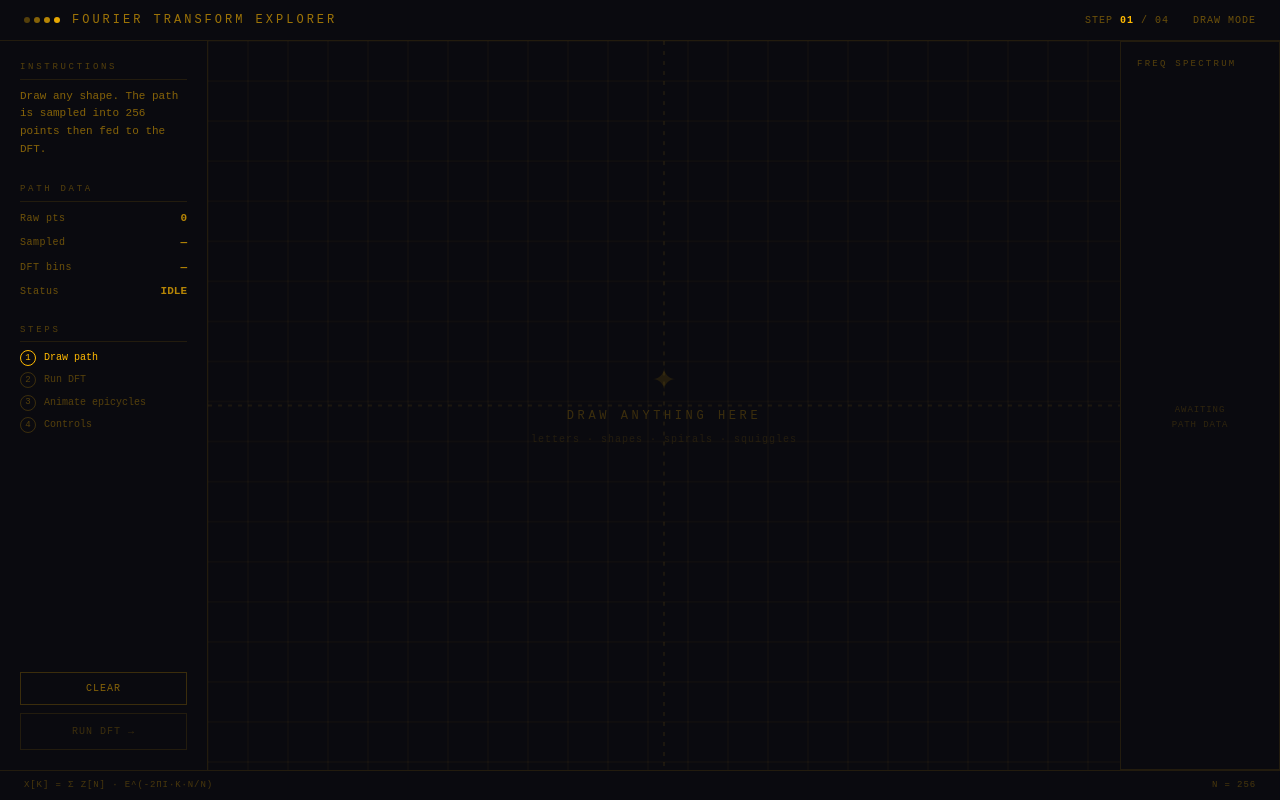
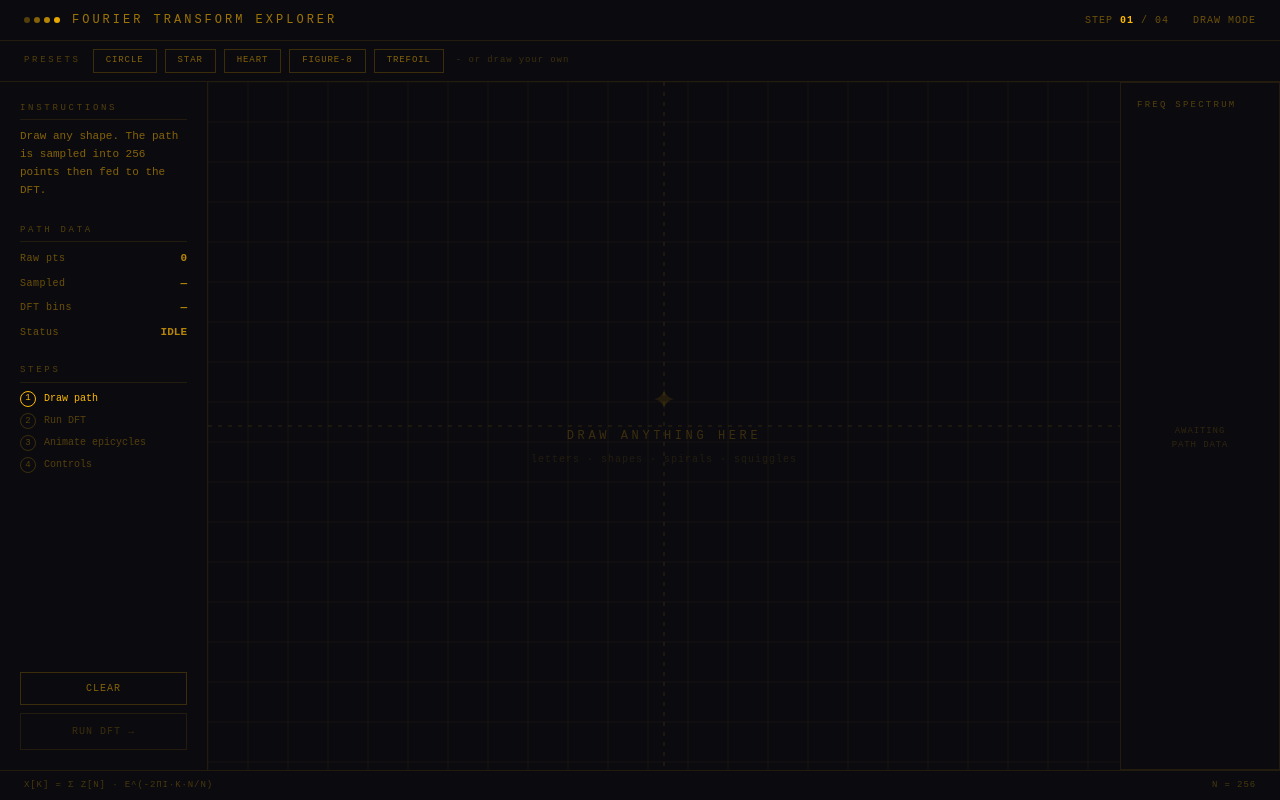
Before and after one commit to Jacob-Dawson/fourier-explorer, a React (Vite) app: page / in a window 1280 px wide. Built offline with nearby package versions, Linux system fonts and the light colour scheme.

Commit message:
Added preset shapes

```diff
--- a/src/App.tsx
+++ b/src/App.tsx
@@ -7,6 +7,9 @@ import Canvas from "./components/Canvas";
 import Sidebar from "./components/Sidebar";
 import Spectrum from "./components/Spectrum";
 import EpicycleCanvas from "./components/EpicycleCanvas";
+import PresetBar from "./components/PresetBar";
+import { generatePreset } from "./utils/presets";
+import type { PresetName } from "./utils/presets";
 
 export default function App() {
 
@@ -43,6 +46,15 @@ export default function App() {
     if(sampledPoints) setPhase("ready");
 
   }, [sampledPoints]);
+
+  const handlePreset = (name: PresetName) => {
+    if(!canvasRef.current) return;
+    const { width, height } = canvasRef.current;
+    const points = generatePreset(name, width / 2, height / 2);
+    const result = computeDFT(points);
+    setDftResult(result);
+    setPhase("animate");
+  };
 
   const handleRunDFT = () => {
     if(!sampledPoints) return;
@@ -107,6 +119,8 @@ export default function App() {
             </span>
         </div>
       </header>
+
+      <PresetBar onSelect={handlePreset} />
 
       {/* Main layout */}
       <div className="flex flex-1 min-h-0">
--- /dev/null
+++ b/src/components/PresetBar.tsx
@@ -0,0 +1,32 @@
+import type { PresetName } from "../utils/presets";
+import { PRESETS } from "../utils/presets";
+
+interface PresetBarProps{
+    onSelect: (name: PresetName) => void;
+}
+
+export default function PresetBar({onSelect}: PresetBarProps){
+
+    return (
+        <div className="flex items-center gap-3 px-6 py-2 border-b border-amber-400/10">
+            <span className="text-[9px] tracking-[0.3em] uppercase text-amber-400/30 shrink-0">
+                Presets
+            </span>
+            <div className="flex gap-2">
+                {PRESETS.map(p => (
+                    <button
+                        key={p.name}
+                        onClick={() => onSelect(p.name)}
+                        className="text-[9px] tracking-widest uppercase px-3 py-1 border border-amber-400/20 text-amber-400/50 hover:text-amber-400 hover:border-amber-400/50 transition-colors cursor-pointer"
+                    >
+                        {p.label}
+                    </button>
+                ))}
+            </div>
+            <span className="text-[9px] text-amber-400/20 tracking-widest">
+                - or draw your own
+            </span>
+        </div>
+    );
+
+}
--- /dev/null
+++ b/src/utils/presets.ts
@@ -0,0 +1,74 @@
+import type { Point } from "../types";
+
+export type PresetName = "circle" | "star" | "heart" | "figure8" | "trefoil";
+
+export const PRESETS: { name: PresetName; label: string }[] = [
+    {name: "circle", label: "Circle"},
+    {name: "star", label: "Star"},
+    {name: "heart", label: "Heart"},
+    {name: "figure8", label: "Figure-8"},
+    {name: "trefoil", label: "Trefoil"}
+];
+
+export function generatePreset(
+    name: PresetName,
+    cx: number,
+    cy: number,
+    n = 256
+): Point[] {
+    const r = Math.min(cx, cy) * 0.6;
+    const points: Point[] = [];
+
+    for(let i = 0; i < n; i++){
+
+        // Trefoil (3-petal rose)
+        const t = name === "trefoil"
+            ? (i / n) * Math.PI
+            : (i / n) * (Math.PI * 2);
+
+        let x = 0;
+        let y = 0;
+
+        switch (name) {
+            case "circle":
+                x = cx + r * Math.cos(t);
+                y = cy + r * Math.sin(t);
+                break;
+
+            case "star": {
+                const spikes = 5;
+                const outerR = r;
+                const innerR = r*0.4;
+                const cycleT = (t % (Math.PI * 2 / spikes)) / (Math.PI * 2 / spikes);
+                const radius = cycleT < 0.5
+                    ? outerR + (innerR - outerR) * (cycleT * 2)
+                    : innerR + (outerR - innerR) * ((cycleT - 0.5) * 2);
+                x = cx + radius * Math.cos(t - Math.PI / 2);
+                y = cy + radius * Math.sin(t - Math.PI / 2);
+                break;
+            }
+
+            case "heart": {
+                const s = r / 17;
+                x = cx + s * 16 * Math.pow(Math.sin(t), 3);
+                y = cy - s * (13 * Math.cos(t) - 5 * Math.cos(2 * t) - 2 * Math.cos(3 * t) - Math.cos(4 * t));
+                break;
+            }
+
+            case "figure8":
+                x = cx + r * Math.sin(t);
+                y = cy + (r * 0.5) * Math.sin(t) * Math.cos(t);
+                break;
+
+            case "trefoil":
+                x = cx + r * Math.cos(3 * t) * Math.cos(t);
+                y = cy + r * Math.cos(3 * t) * Math.sin(t);
+                break;
+        }
+
+        points.push({x,y})
+
+    }
+
+    return points;
+}
```
